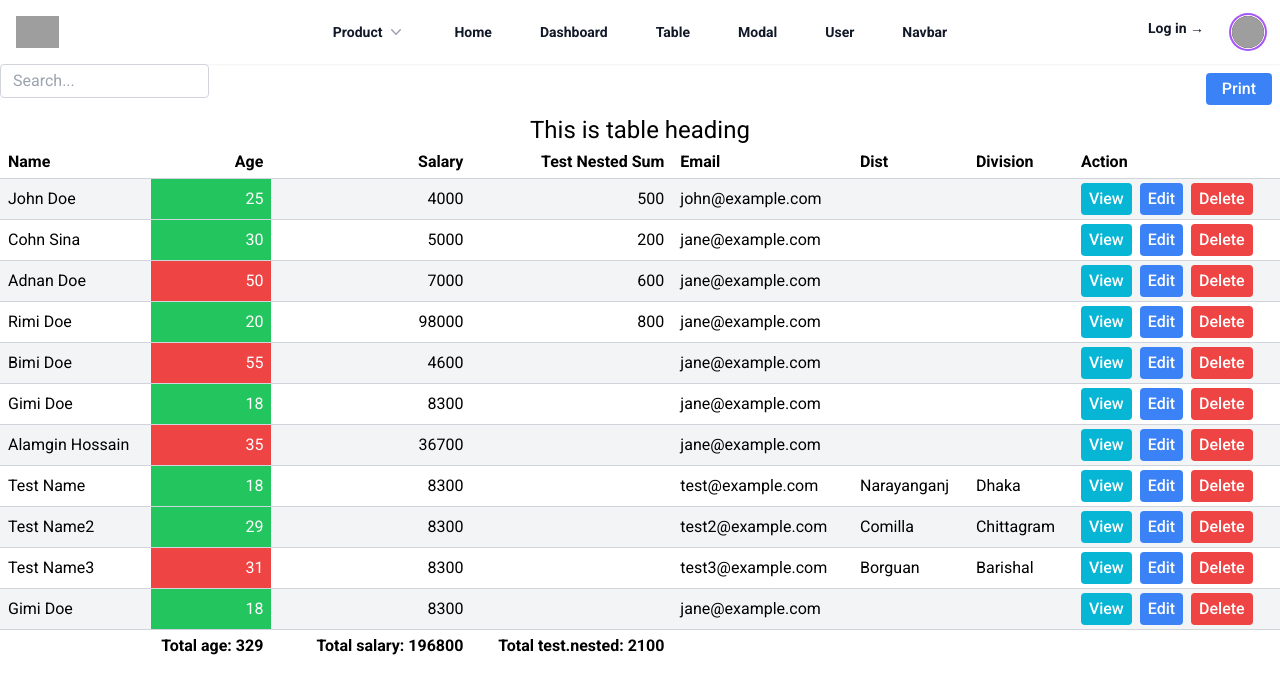
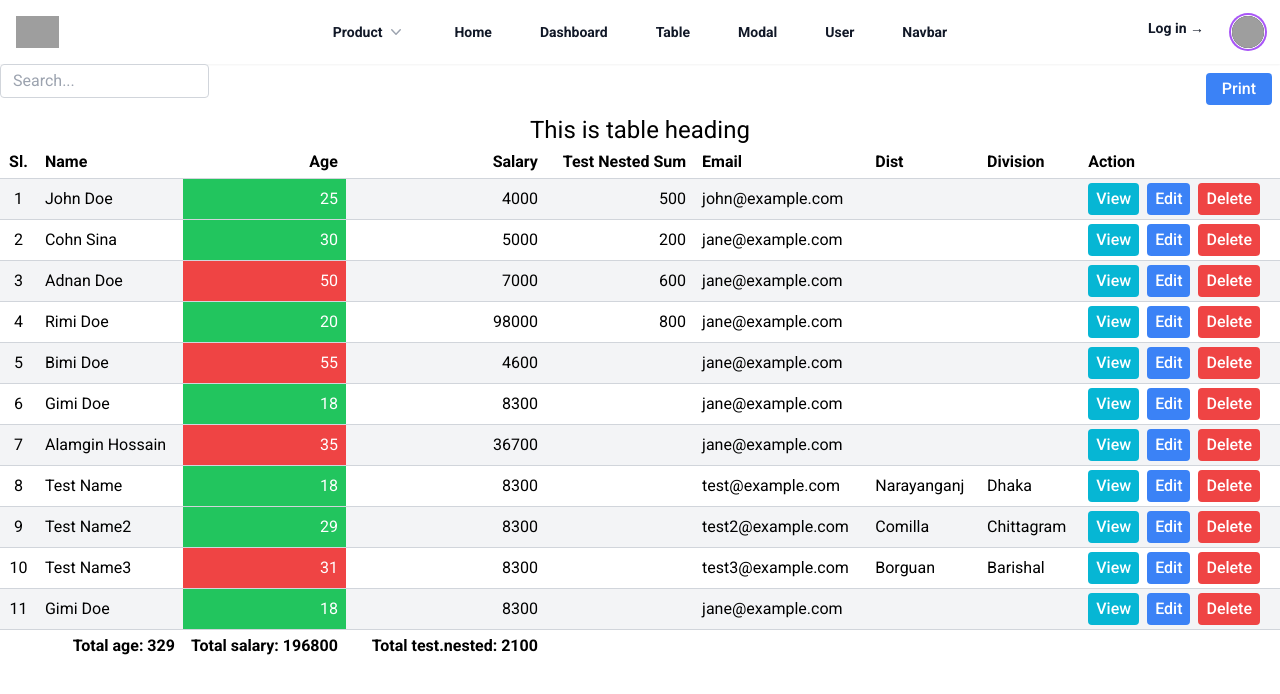
Before and after one commit to Nuruddin-Adnan/next-tailwind-ui-component, a Next.js app: page /dashboard/table in a window 1280 px wide. Shown: the top 694 px of the page. Built offline with nearby package versions, Linux system fonts and the light colour scheme; grey boxes are pictures that could not be loaded.

Commit message:
table serialized

```diff
--- a/src/app/dashboard/table/page.tsx
+++ b/src/app/dashboard/table/page.tsx
@@ -70,6 +70,7 @@ export default function TablePage() {
                 search
                 sort
                 print
+                serialized
             />
         </div>
     );
--- a/src/app/dashboard/user/page.tsx
+++ b/src/app/dashboard/user/page.tsx
@@ -28,9 +28,6 @@ export default async function UserPage() {
                 customTdClass="print:text-sm !py-0"
                 search
                 print
-                // sort
-                tableHover
-                tableStriped
             />
         </div>
     )
--- a/src/components/ui/table/Table.tsx
+++ b/src/components/ui/table/Table.tsx
@@ -23,6 +23,7 @@ export default function Table(
         search = false,
         print = false,
         sort = false,
+        serialized = false,
         sumFields = [],
     }:
         {
@@ -45,6 +46,7 @@ export default function Table(
             search?: boolean
             print?: boolean
             sort?: boolean,
+            serialized?: boolean,
             sumFields?: any[]
         }
 ) {
@@ -198,6 +200,9 @@ export default function Table(
                         <caption>{caption}</caption>
                         <thead>
                             <tr>
+                                {serialized && (
+                                    <th className={`${thClass} max-w-max text-center`}>Sl.</th>
+                                )}
                                 {columns.map((column) => (
                                     <th key={column.key} className={`${thClass} ${column.customClass || ''}`} onClick={() => handleSort(column.key)}>
                                         {column.label}
@@ -218,6 +223,11 @@ export default function Table(
                                 <tr key={uniqueKey ? row[uniqueKey] : index}
                                     className={`${index % 2 === 0 && tableStriped ? stripedRowClass : ''} ${tableHover && hoverClass}`}
                                 >
+                                    {serialized &&
+                                        <td className={`${tdClass} text-center`}>
+                                            {index + 1}
+                                        </td>
+                                    }
                                     {columns.map((column) => (
                                         <td
                                             key={column.key}
```
